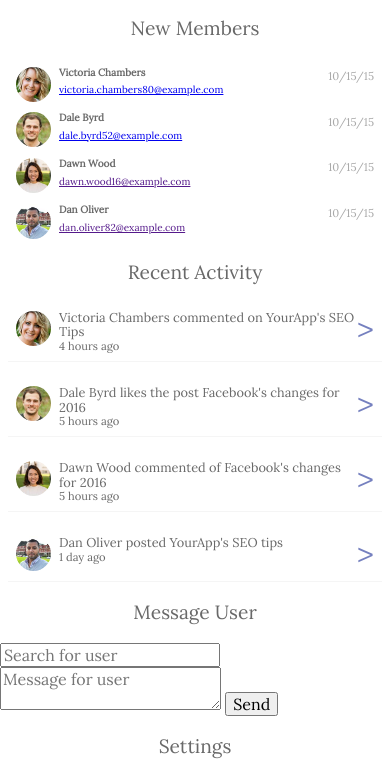
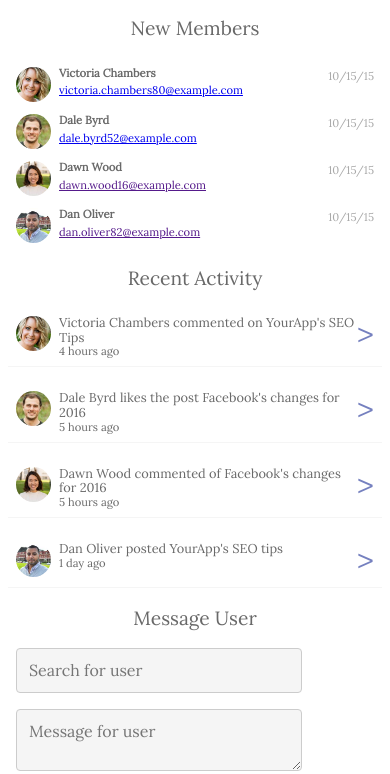
Before and after one commit to ChristopherSab/Tech-Degree-Project-7, a plain HTML site: page index.html in a window 390 px wide. Shown: the part 1553-2327 px from the top of the page. Drawn offline with nearby package versions, Linux system fonts and the light colour scheme.

Commit message:
Added message user section for mobile only

```diff
--- a/css/style.css
+++ b/css/style.css
@@ -201,11 +201,9 @@ body {
         color: #696969;
     }
 
-
-
     .member-details p,
     .member-details a {
-        font-size: 10px;
+        font-size: 0.7rem;
     }
 
     .date{
@@ -249,3 +247,29 @@ body {
         font-size: 2rem;
         color: #7580BF;
     }
+
+
+    .message-user{
+        margin: 0 1rem;
+    }
+
+
+    input[type=text], textarea {
+
+        padding: 12px;
+        border: 1px solid #ccc;
+        border-radius: 4px;
+        background-color:#F5F5F5;
+        width: 260px;
+        margin-bottom: 1rem;
+      }
+
+      button[type=submit] {
+        background-color: #7580BF;
+        color: white;
+        padding: 12px 15px;
+        border: none;
+        border-radius: 4px;
+        cursor: pointer;
+        width: 100%;
+      }
--- a/index.html
+++ b/index.html
@@ -266,7 +266,7 @@
 
                     <input type="text" placeholder="Search for user" class="form-field" id="userField">
                     <textarea placeholder="Message for user" class="form-area" id="messageField"></textarea>
-                    <button class="button-primary" id="send">Send</button>
+                    <button type ="submit" class="button-primary" id="send" >Send</button>
 
                 </form>
 
```
